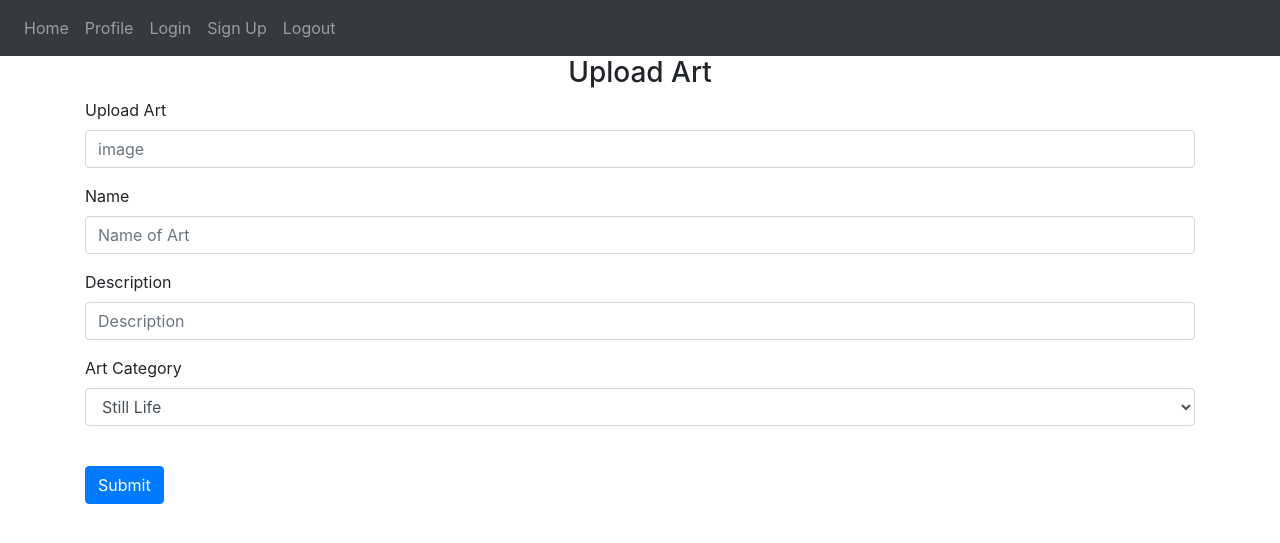
After one commit to lua-lipa/auctionly, a Flask app: page /upload in a window 1280 px wide. The commit adds this page. Shown: the top 543 px of the page. Run offline with Flask 2, Linux system fonts and the light colour scheme; a user stored in the database is signed in; some libraries are stand-ins or nearby versions.

Commit message:
upload art functionality

```diff
--- a/auctionly/art/art.py
+++ b/auctionly/art/art.py
@@ -18,13 +18,15 @@ def update_art_category_popularity(category):
 class Art(db.Model):
     """Art class implemented to create art objects that can be passed between users"""
     id = db.Column(db.Integer, primary_key=True)
-    title = db.Column(db.String(150))
+    owner_id = db.Column(db.Integer, db.ForeignKey("user.id"))
+    name = db.Column(db.String(150))
     description = db.Column(db.String(150))
-    user_id = db.Column(db.Integer, db.ForeignKey("user.id"))
+    image = db.Column(db.String(150))
+    art_category = db.Column(db.String(150))
 
-    def __init__(self, art_id, owner_id, digital_image_path, description, art_category):
+    def __init__(self, art_name, owner_id, digital_image_path, description, art_category):
         """creates an art object"""
-        self.art_id = art_id
+        self.art_name = art_name
         self.owner_id = owner_id
         self.digital_image_path = digital_image_path
         self.description = description
@@ -84,3 +86,6 @@ class Art(db.Model):
     def get_art_id(self):
         """returns the id of the art object, needed for the shipment service"""
         return self.art_id
+
+    def set_art_id(self, art_id):
+        self.art_id = art_id
--- a/auctionly/templates/profile.html
+++ b/auctionly/templates/profile.html
@@ -63,6 +63,10 @@
                             </div>
                         </div>
                     </div>
+
+                    <form action="/upload">
+                        <input type="submit" value="Upload Art" />
+                    </form>
                 </div>
             </div>
         </div>
--- /dev/null
+++ b/auctionly/templates/upload.html
@@ -0,0 +1,29 @@
+{% extends "base.html" %} {% block title %}Upload Art{% endblock %} {% block content %}
+<form method="POST">
+    <h3 align="center">Upload Art</h3>
+    <div class="form-group">
+        <label for="image">Upload Art</label>
+        <input type="text" class="form-control" id="image" name="image" placeholder="image" />
+    </div>
+    <div class="form-group">
+        <label for="name">Name</label>
+        <input type="text" class="form-control" id="name" name="name" placeholder="Name of Art" />
+    </div>
+    <div class="form-group">
+        <label for="description">Description</label>
+        <input type="description" class="form-control" id="description" name="description" placeholder="Description" />
+    </div>
+    <div class="form-group">
+        <label for="artCategory">Art Category</label>
+        <select class="form-control" name="artCategory">
+          <option>Still Life</option>
+          <option>Landscape</option>
+          <option>Seascape</option>
+          <option>Portraiture</option>
+          <option>Abstract</option>
+        </select>
+    </div>
+    <br />
+    <button type="submit" class="btn btn-primary">Submit</button>
+</form>
+{% endblock %}
--- a/auctionly/users/user.py
+++ b/auctionly/users/user.py
@@ -42,4 +42,4 @@ class User(db.Model, UserMixin):
         self.feed = feed
 
     def set_user_id(self, user_id):
-        return self.feed
+        self.user_id = user_id
--- a/auctionly/views.py
+++ b/auctionly/views.py
@@ -1,7 +1,13 @@
-from flask import Blueprint, render_template
+from flask import Blueprint, render_template, request, url_for
 from flask_login import login_required, current_user
+import flask_login
+from werkzeug.utils import redirect
 
 views = Blueprint('views', __name__)
+
+from .art.art import Art
+from . import db
+
 
 
 @views.route('/')
@@ -14,3 +20,28 @@ def home():
 @login_required
 def profile():
     return render_template("profile.html")
+
+@views.route('/upload', methods=['GET', 'POST'])
+@login_required
+def upload_art():
+    if request.method == 'POST':
+        image = request.form.get('email')
+        name = request.form.get('name')
+        description = request.form.get('description')
+        art_category = request.form.get('artCategory')
+        owner_id = flask_login.current_user.id
+
+        print(owner_id)
+
+
+        new_art = Art(name, owner_id, image, description, art_category)
+
+        db.session.add(new_art)
+        db.session.commit()
+        db.session.flush()
+        new_art.set_art_id(new_art.id)
+
+        return redirect(url_for('views.profile'))
+
+
+    return render_template("upload.html")
```
Also changed, not shown: auctionly/database.db.
